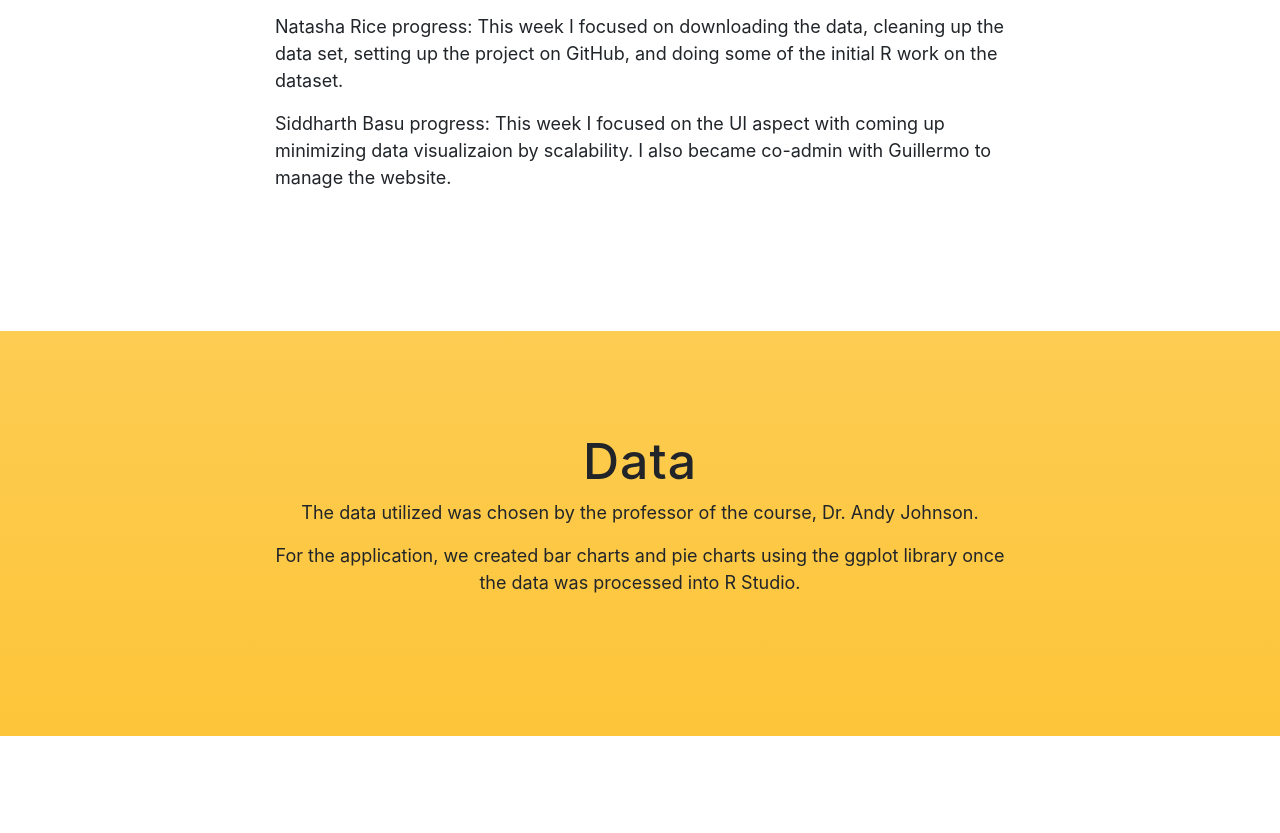
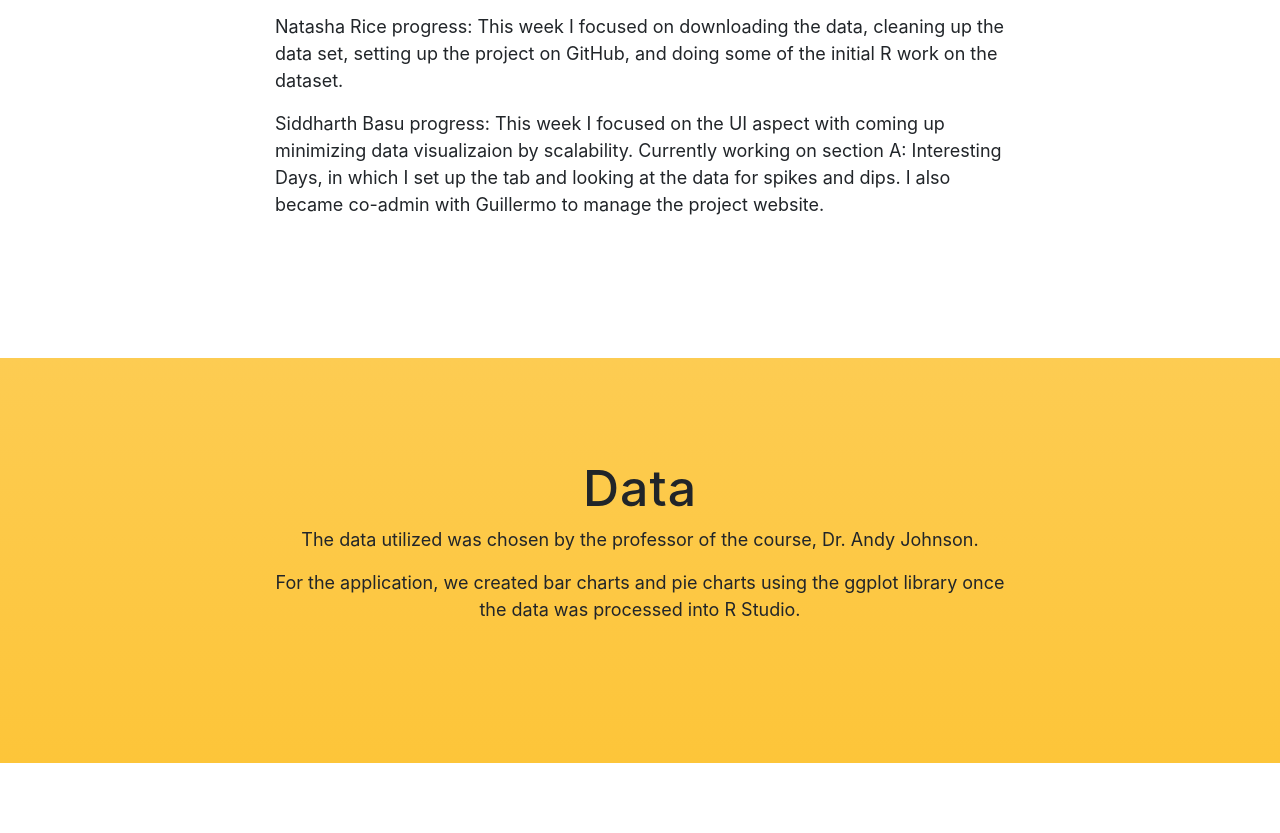
Before and after one commit to guillermokrh/CS-424---Project-2-Website, a website with bundled scripts: page index.html in a window 1280 px wide. Shown: the part 2331-3164 px from the top of the page. Built offline with nearby package versions, Linux system fonts and the light colour scheme; a web font is replaced by a local one.

Commit message:
Sid's Progress
Sid's Progress on March 8th

```diff
--- a/index.html
+++ b/index.html
@@ -121,7 +121,7 @@
               <a href="pages/yang_hao_update_02-23-18.html">this webpage</a></p>
             <p>Natasha Rice progress:  This week I focused on downloading the data, cleaning up the data set, setting up the project on
               GitHub, and doing some of the initial R work on the dataset.</p>
-            <p>Siddharth Basu progress: This week I focused on the UI aspect with coming up  minimizing data visualizaion by scalability. I also became co-admin with Guillermo to manage the website.
+            <p>Siddharth Basu progress: This week I focused on the UI aspect with coming up minimizing data visualizaion by scalability. Currently working on section A: Interesting Days, in which I set up the tab and looking at the data for spikes and dips. I also became co-admin with Guillermo to manage the project website.
           </div>
         </div>
         <br>
```
